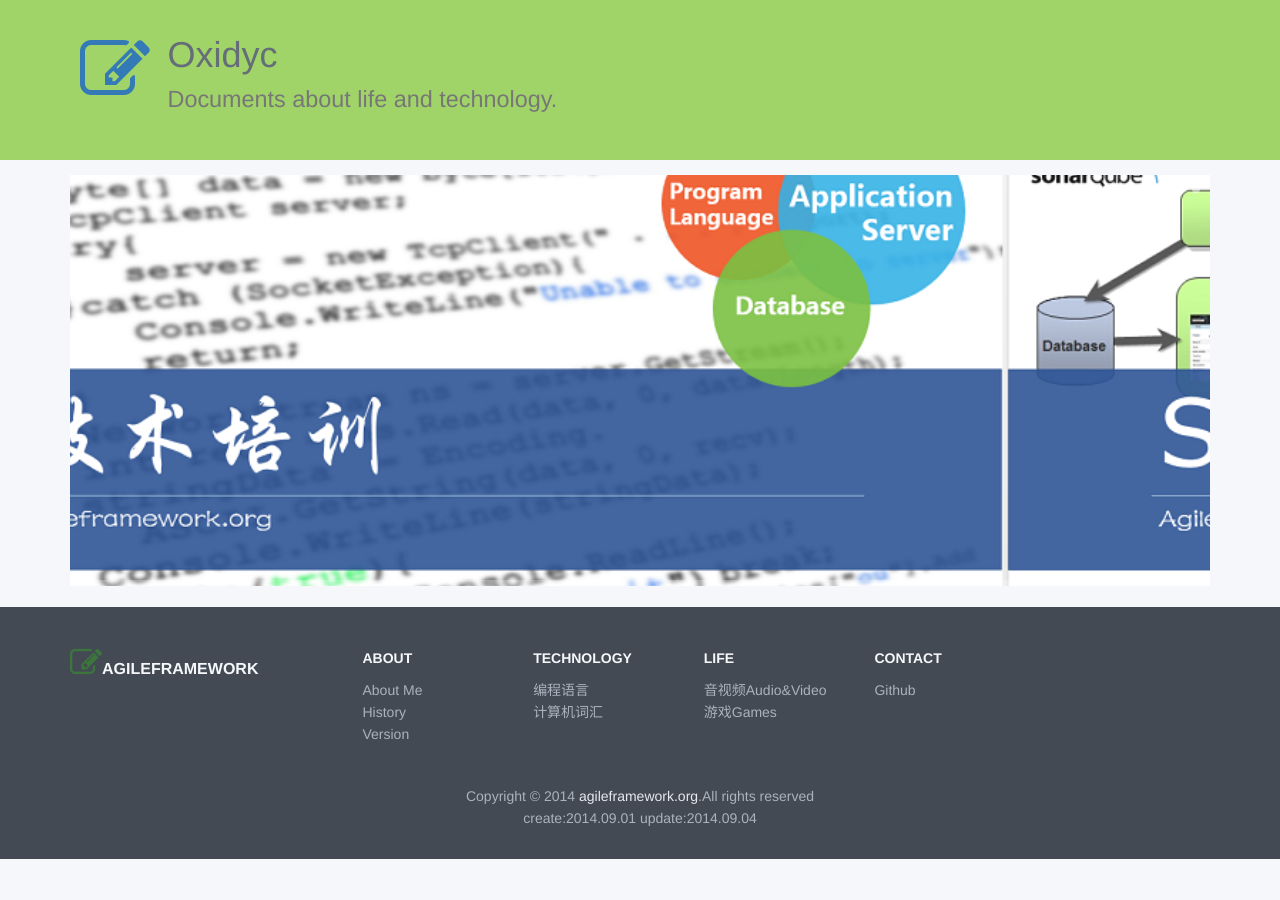
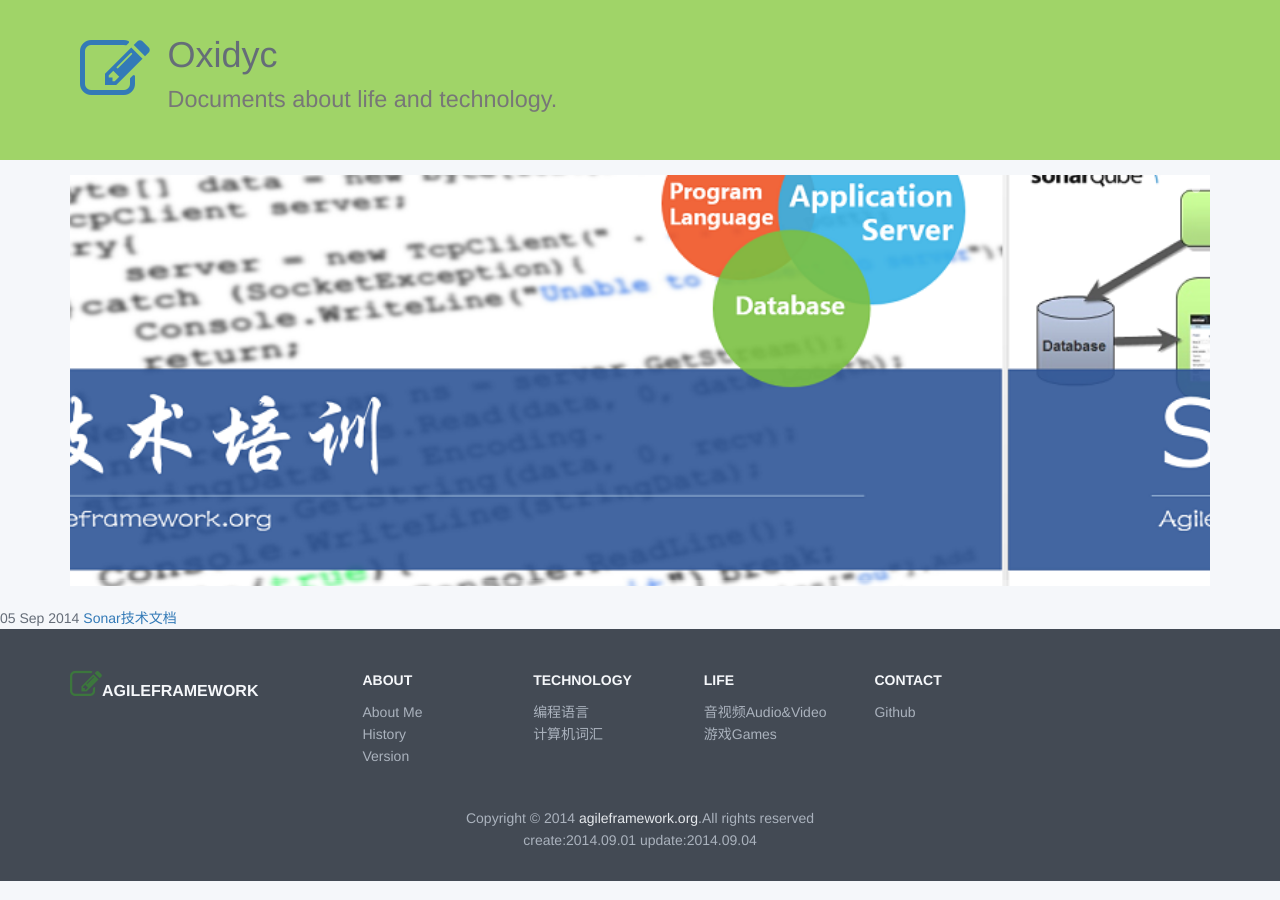
Before and after one commit to oxidyc/ikms.github.io, a Jekyll site: the page built from index.html, in a window 1280 px wide. Built offline with Jekyll 4.4.1, drawn with Linux system fonts in a browser that asks for light colours; nearby versions of some CDN libraries.

Commit message:
add _posts and update index.html

```diff
--- /dev/null
+++ b/_posts/2014-09-05-sonar.html
@@ -0,0 +1,7 @@
+---
+layout: default
+title: Sonar技术文档
+---
+
+Sonar简介
+{{ page.date | date_to_string }}
--- a/index.html
+++ b/index.html
@@ -11,3 +11,9 @@
         </div>
     </section>
 </div>
+
+{% for post in site.posts %}
+
+{{ post.date | date_to_string }} <a href="{{ site.baseurl }}{{ post.url }}">{{ post.title }}</a>
+
+{% endfor %}
```
